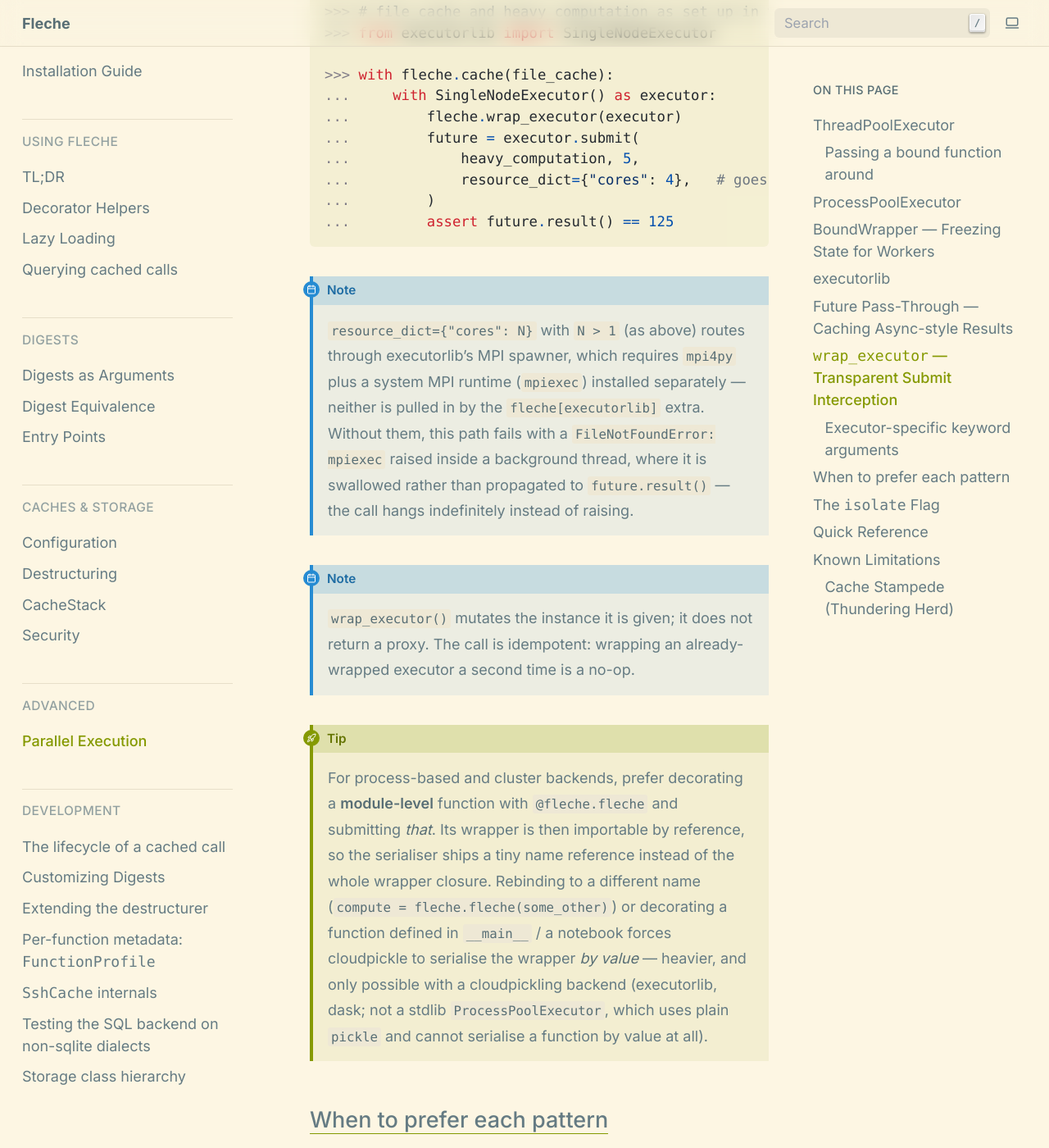
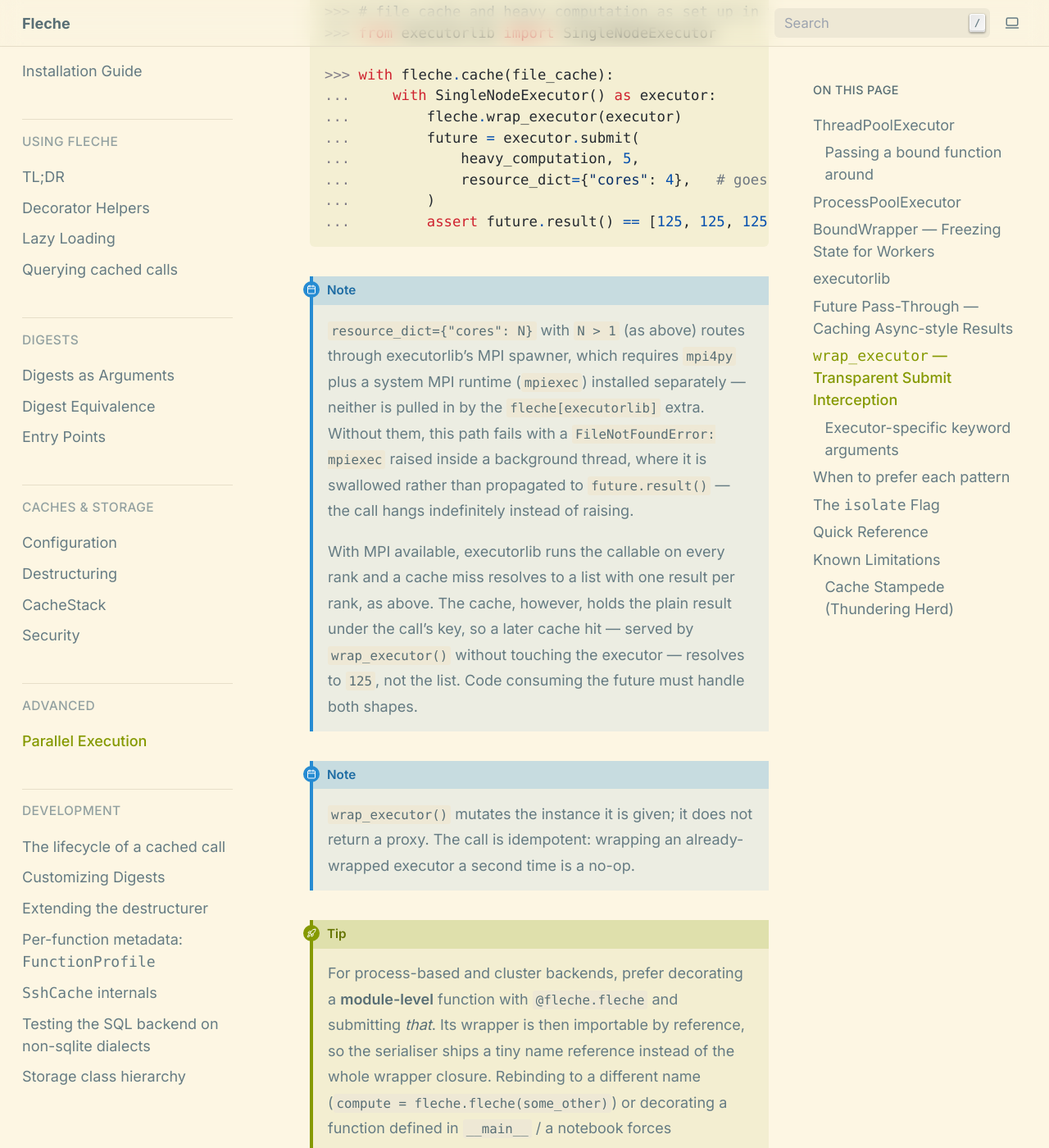
Before and after one commit to pmrv/fleche, a Sphinx documentation site: the page built from docs/parallel_execution.rst, in a window 1280 px wide and 1400 px high, scrolled down 10890 px. Shown: the whole window at 82% size. Built offline with Sphinx 7.4.7, drawn with Linux system fonts in a browser that asks for light colours; pages that are not in the unit, such as notebooks, are missing from menus.

Commit message:
docs(parallel_execution): executorlib cores>1 returns one result per rank
Verified with executorlib 1.11 + Open MPI: a miss under cores=4 resolves
to [125, 125, 125, 125]; the cache stores 125 and a later hit resolves to
125. The old assert (== 125) failed even with MPI installed.

Co-Authored-By: Claude Opus 5.5 <noreply@anthropic.com>
Claude-Session: https://claude.ai/code/session_01A3PUXjUaGFBrsLkJ2Uzaow

```diff
--- a/docs/parallel_execution.rst
+++ b/docs/parallel_execution.rst
@@ -360,7 +360,7 @@ payload:
    ...             heavy_computation, 5,
    ...             resource_dict={"cores": 4},   # goes to SingleNodeExecutor.submit
    ...         )
-   ...         assert future.result() == 125
+   ...         assert future.result() == [125, 125, 125, 125]   # one per MPI rank
 
 .. note::
 
@@ -371,6 +371,13 @@ payload:
    ``FileNotFoundError: mpiexec`` raised inside a background thread, where it
    is swallowed rather than propagated to ``future.result()`` — the call
    hangs indefinitely instead of raising.
+
+   With MPI available, executorlib runs the callable on every rank and a cache
+   miss resolves to a list with one result per rank, as above.  The cache,
+   however, holds the plain result under the call's key, so a later cache hit —
+   served by :func:`~fleche.wrap_executor` without touching the executor —
+   resolves to ``125``, not the list.  Code consuming the future must handle
+   both shapes.
 
 .. note::
 
```
